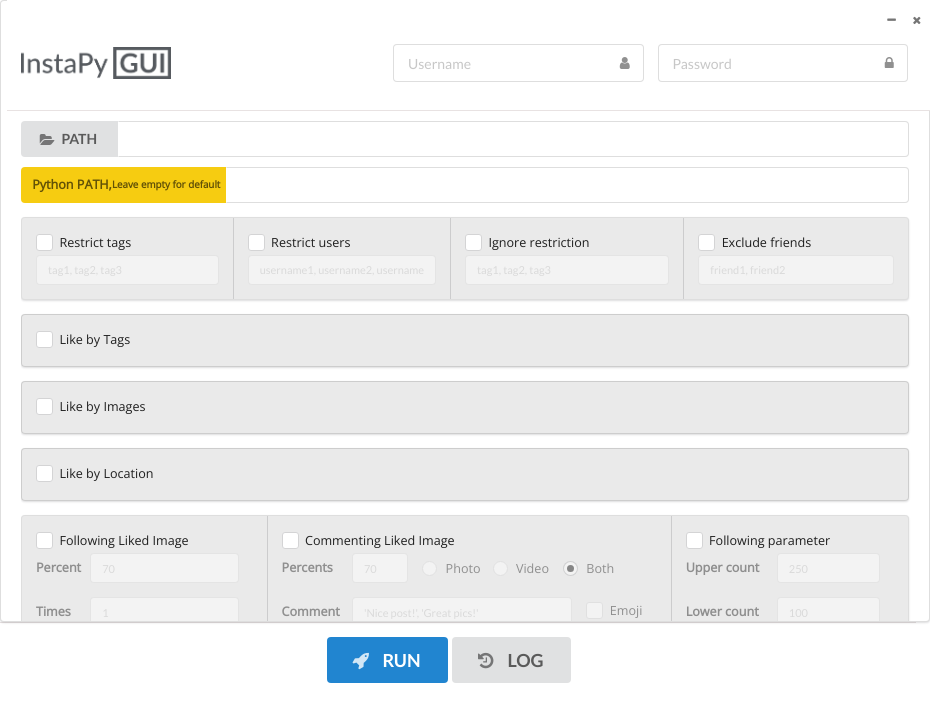
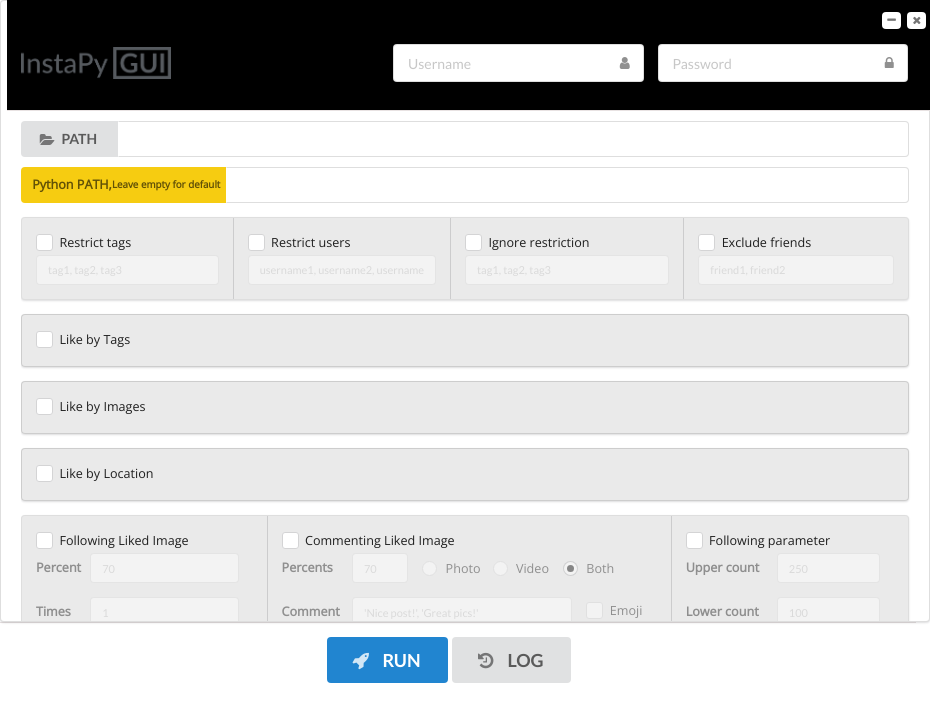
Before and after one commit to ahmadudin/electron-instaPy-GUI, an Electron app: page index.html in a window 930 px wide. Drawn offline with nearby package versions, Linux system fonts and the light colour scheme; no server answers.

Commit message:
background color changed

```diff
--- a/index.html
+++ b/index.html
@@ -15,7 +15,7 @@
             <form id="myform" class="ui small form">
                 <div class="ui sticky fixed top" style="width: 100%;">
                     <!-- HEADER -->
-                    <div class="ui equal width grid" style=" border-bottom: #e8e2e2 1px solid;background-color: white; padding-top: 10px;-webkit-app-region: drag">
+                    <div class="ui equal width grid" style=" border-bottom: #e8e2e2 1px solid;background-color: black; padding-top: 10px;-webkit-app-region: drag">
                         <!-- TITLEBAR -->
                         <div class="row titlebar" style="-webkit-app-region: drag">
                             <div class="right floated column" style="text-align: right">
```
